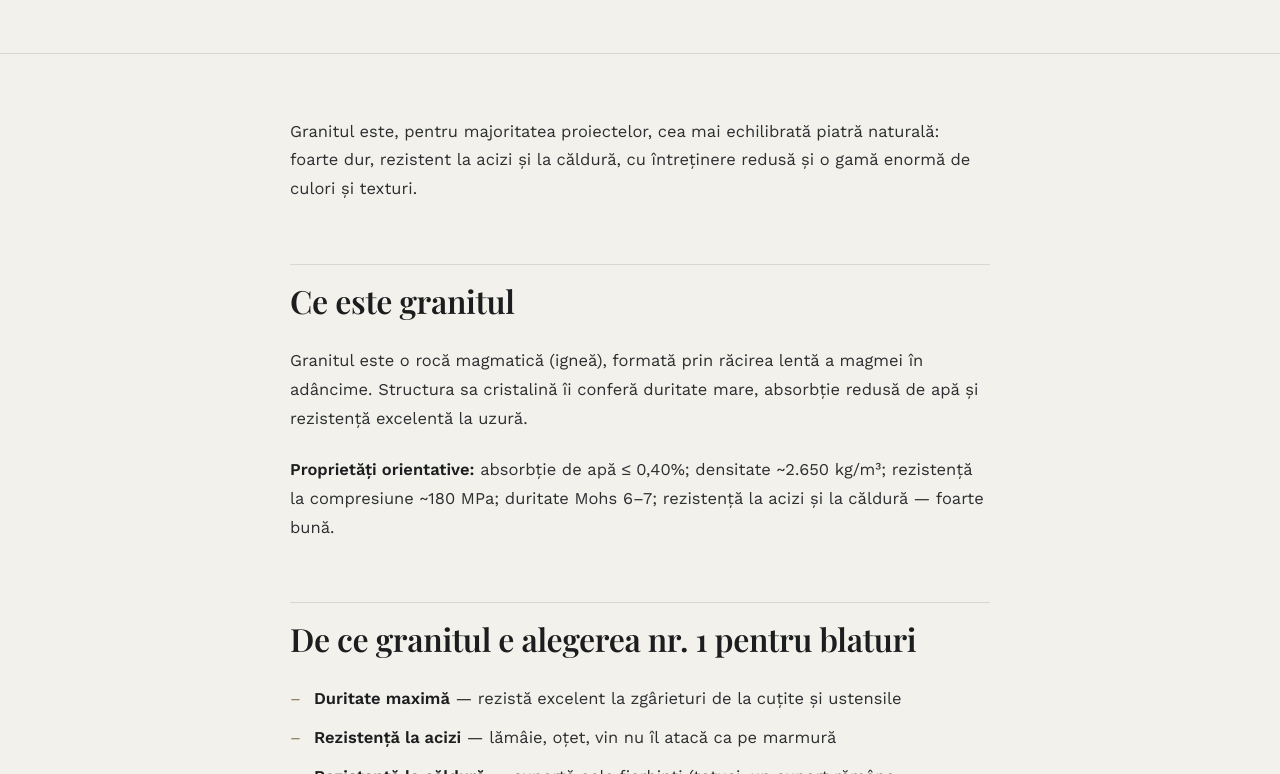
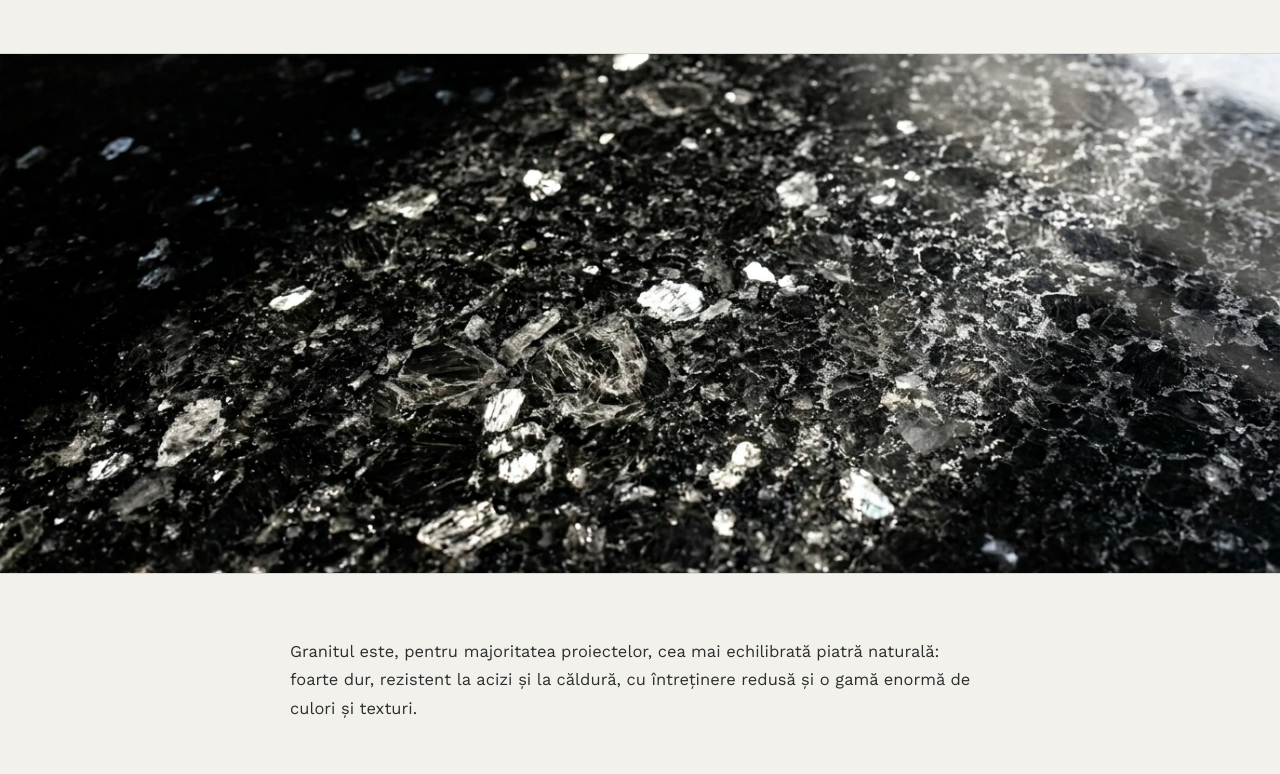
Before and after one commit to stonelinemures/stone-line-website, an Eleventy site: page posts/granit-ghid-complet.md in a window 1280 px wide. Shown: the part 550-1324 px from the top of the page. Built offline with nearby package versions, Linux system fonts and the light colour scheme; Eleventy itself is replaced by a stand-in of ours; files that its build step writes are made by us from their sources; a web font is replaced by a local one.

```diff
--- a/posts/cat-costa-piatra-naturala-2026.md
+++ b/posts/cat-costa-piatra-naturala-2026.md
@@ -2,6 +2,7 @@
 title: "Cât costă piatra naturală în 2026? Ghid de prețuri orientative"
 description: "Prețuri orientative piatră naturală 2026: material, prelucrare și montaj. Ce influențează costul final și cum citești o ofertă corect."
 date: 2026-10-20
+image: /img/blog/cat-costa-piatra-naturala-2026.webp
 category: Prețuri și costuri
 seoTitle: "Cât costă piatra naturală în 2026? Prețuri orientative"
 related: [montaj-piatra-naturala, blaturi-bucatarie-piatra-naturala, cum-alegi-piatra-naturala-checklist]
--- a/posts/granit-ghid-complet.md
+++ b/posts/granit-ghid-complet.md
@@ -2,6 +2,7 @@
 title: "Granit – ghid complet: tipuri, utilizări, montaj și de ce e alegerea nr. 1 pentru blaturi"
 description: "De ce granitul e alegerea nr. 1 pentru blaturi. Proprietăți, finisaje, montaj, întreținere și comparație cu marmura și cuarțul."
 date: 2026-10-06
+image: /img/blog/granit-ghid-complet.webp
 category: Materiale
 seoTitle: "Granit: ghid complet pentru blaturi și exterior"
 related: [blaturi-bucatarie-piatra-naturala, glafuri-piatra-naturala, placare-semineu-piatra-naturala]
--- a/posts/impermeabilizant-piatra-naturala-aspect-natural-umed.md
+++ b/posts/impermeabilizant-piatra-naturala-aspect-natural-umed.md
@@ -2,6 +2,7 @@
 title: "Impermeabilizant pentru piatră naturală: aspect natural sau aspect umed?"
 description: "Cum alegi între impermeabilizant cu aspect natural și cu aspect umed: ce face fiecare, pe ce piatră, cum se aplică și cât de des se reînnoiește."
 date: 2026-11-06
+image: /img/blog/impermeabilizant-piatra-naturala-aspect-natural-umed.webp
 category: Ghiduri tehnice
 seoTitle: "Impermeabilizant piatră: aspect natural sau umed?"
 related: [intretinere-piatra-naturala, travertin-ghid-complet, marmura-ghid-complet, granit-ghid-complet]
--- a/posts/montaj-piatra-naturala.md
+++ b/posts/montaj-piatra-naturala.md
@@ -2,6 +2,7 @@
 title: "Montaj piatră naturală: pași, costuri orientative și ce trebuie să știi înainte să începi"
 description: "Cum se face corect montajul pietrei naturale: pași, adezivi, costuri orientative, durate și greșeli frecvente de evitat."
 date: 2026-09-17
+image: /img/blog/montaj-piatra-naturala.webp
 category: Servicii
 seoTitle: "Montaj piatră naturală: pași și costuri 2026"
 related: [cat-costa-piatra-naturala-2026, cum-alegi-piatra-naturala-checklist, piatra-naturala-incalzire-in-pardoseala]
--- a/posts/piatra-naturala-incalzire-in-pardoseala.md
+++ b/posts/piatra-naturala-incalzire-in-pardoseala.md
@@ -2,6 +2,7 @@
 title: "Piatră naturală pe încălzire în pardoseală: se poate și ce trebuie respectat"
 description: "Se poate monta piatră naturală pe încălzire în pardoseală? Da, cu șapă uscată, punere în funcțiune treptată, adeziv flexibil și rosturi de mișcare."
 date: 2026-11-06
+image: /img/blog/piatra-naturala-incalzire-in-pardoseala.webp
 category: Aplicații
 seoTitle: "Piatră naturală pe încălzire în pardoseală: ghid"
 related: [montaj-piatra-naturala, granit-ghid-complet, marmura-ghid-complet, cum-alegi-piatra-naturala-checklist]
--- a/posts/placare-semineu-piatra-naturala.md
+++ b/posts/placare-semineu-piatra-naturala.md
@@ -2,6 +2,7 @@
 title: "Placare șemineu cu piatră naturală: ce material alegi și ce trebuie respectat"
 description: "Ce piatră naturală alegi pentru un șemineu: granit, ardezie, marmură sau travertin. Zone, șoc termic, montaj sigur și întreținere împotriva funinginii."
 date: 2026-11-06
+image: /img/blog/placare-semineu-piatra-naturala.webp
 category: Aplicații
 seoTitle: "Placare șemineu cu piatră naturală: materiale"
 related: [granit-ghid-complet, marmura-ghid-complet, ardezie-ghid-complet, impermeabilizant-piatra-naturala-aspect-natural-umed]
--- a/posts/sare-deszapezire-piatra-naturala.md
+++ b/posts/sare-deszapezire-piatra-naturala.md
@@ -2,6 +2,7 @@
 title: "Sare de deszăpezire și piatră naturală: ce deteriorează și ce alegi în schimb"
 description: "Cum afectează sarea de deszăpezire piatra naturală, ce pietre sunt mai expuse și ce poți folosi în loc: ghid practic pentru terase, trepte și alei."
 date: 2026-11-06
+image: /img/blog/sare-deszapezire-piatra-naturala.webp
 category: Ghiduri tehnice
 seoTitle: "Sare de deszăpezire și piatră naturală: ce e permis"
 related: [piatra-naturala-exterior-romania, pavaje-alei-piatra-naturala, travertin-ghid-complet, finisaje-piatra-naturala]
```
